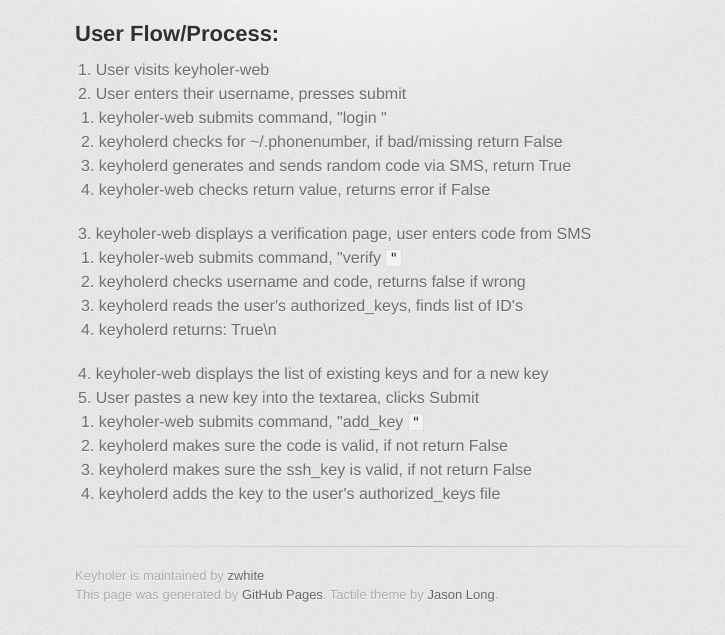
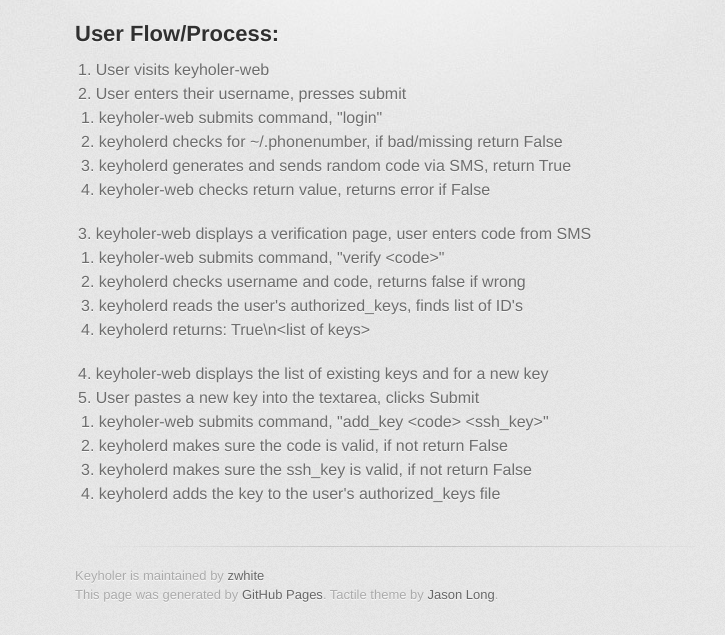
Before and after one commit to zwhite/keyholer, a plain HTML site: page index.html in a window 1280 px wide. Shown: the part 442-1077 px from the top of the page, without its empty margins (255-980 px from the left). Drawn offline with Linux system fonts and the light colour scheme; a web font is replaced by a local one.

Commit message:
Fix up some html entities

```diff
--- a/index.html
+++ b/index.html
@@ -47,7 +47,7 @@
 <li>User enters their username, presses submit
 
 <ol>
-<li>keyholer-web submits command, "login "</li>
+<li>keyholer-web submits command, "login"</li>
 <li>keyholerd checks for ~/.phonenumber, if bad/missing return False</li>
 <li>keyholerd generates and sends random code via SMS, return True</li>
 <li>keyholer-web checks return value, returns error if False</li>
@@ -56,18 +56,18 @@
 <li>keyholer-web displays a verification page, user enters code from SMS
 
 <ol>
-<li>keyholer-web submits command, "verify <code>"</code>
+<li>keyholer-web submits command, "verify &lt;code&gt;"
 </li>
 <li>keyholerd checks username and code, returns false if wrong</li>
 <li>keyholerd reads the user's authorized_keys, finds list of ID's</li>
-<li>keyholerd returns: True\n</li>
+<li>keyholerd returns: True\n&lt;list of keys&gt;</li>
 </ol>
 </li>
 <li>keyholer-web displays the list of existing keys and  for a new key</li>
 <li>User pastes a new key into the textarea, clicks Submit
 
 <ol>
-<li>keyholer-web submits command, "add_key <code> "</code>
+<li>keyholer-web submits command, "add_key &lt;code&gt; &lt;ssh_key&gt;"
 </li>
 <li>keyholerd makes sure the code is valid, if not return False</li>
 <li>keyholerd makes sure the ssh_key is valid, if not return False</li>
```
